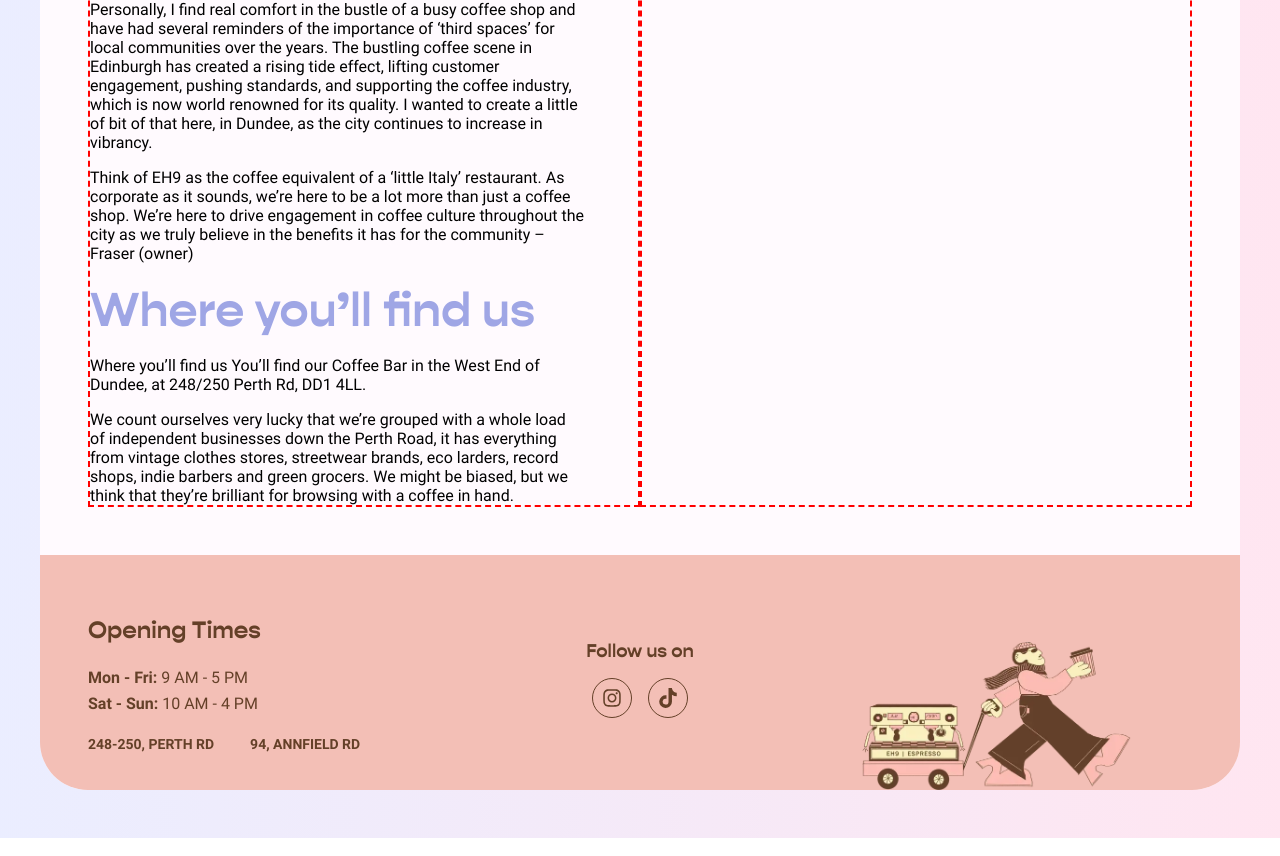
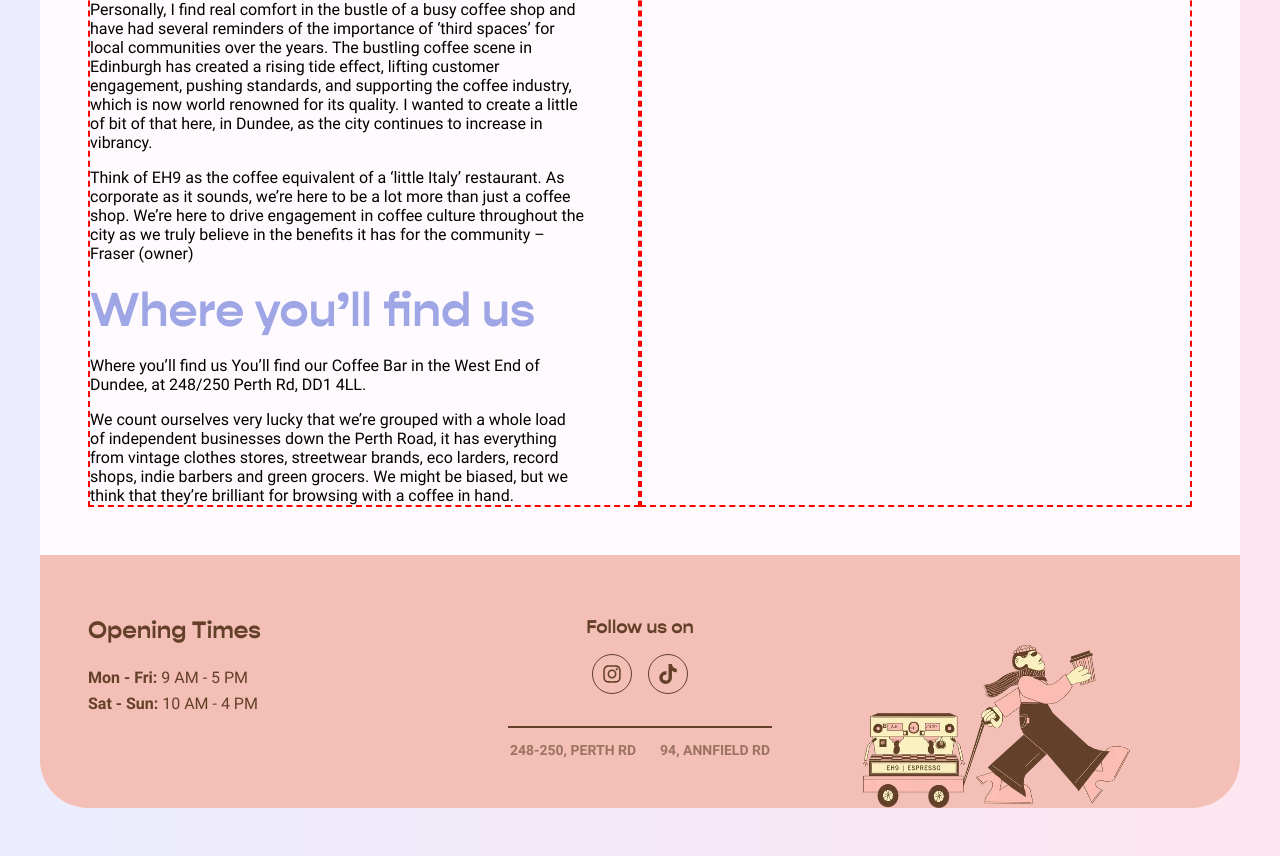
Before and after one commit to crlarrea/eh9, a React (Vite) app: page /about in a window 1280 px wide. Shown: the part 1009-1865 px from the top of the page. Built offline with nearby package versions, Linux system fonts and the light colour scheme.

Commit message:
fix spotify animation

```diff
--- a/src/assets/styles/App.css
+++ b/src/assets/styles/App.css
@@ -108,13 +108,14 @@ body {
 }
 .spotify-player iframe {
   border-radius: 12px;
-  max-width: 550px;
+  width: 800px;
+  height: 450px;
 }
 .spotify-player div {
   position: absolute;
   z-index: 1;
-  left: 55%;
-  top: -49%;
+  left: 65%;
+  top: -22%;
 }
 
 .hero,
@@ -301,23 +302,9 @@ footer article:first-of-type h2 {
 footer article:first-of-type span {
   font-family: "Roboto Bold";
 }
-footer article:first-of-type p:last-child {
-  display: inherit;
-  flex-flow: row wrap;
-  column-gap: 36px;
-  margin-top: 16px;
-}
-footer article:first-of-type p:last-child a {
-  text-decoration: none;
-  text-transform: uppercase;
-  font-size: 14px;
-  font-family: "Roboto Bold";
-  color: #644028;
-}
 footer article:nth-of-type(2) {
   display: inherit;
   flex-flow: column nowrap;
-  justify-content: center;
   align-items: center;
   row-gap: 16px;
   padding-bottom: 48px;
@@ -325,7 +312,14 @@ footer article:nth-of-type(2) {
 footer article:nth-of-type(2) h3 {
   font-family: "Gopher Bold";
 }
-footer article:nth-of-type(2) a {
+footer article:nth-of-type(2) div {
+  display: inherit;
+  column-gap: 16px;
+}
+footer article:nth-of-type(2) div svg {
+  font-size: 20px;
+}
+footer article:nth-of-type(2) div a {
   color: #644028;
   border: 1px solid #644028;
   padding: 7px;
@@ -336,17 +330,31 @@ footer article:nth-of-type(2) a {
   height: 40px;
   aspect-ratio: 1;
 }
-footer article:nth-of-type(2) a:hover {
+footer article:nth-of-type(2) div a:hover {
   transition: all 0.3s;
   background-color: #644028;
   color: #f3bfb6;
 }
-footer article:nth-of-type(2) div {
+footer article:nth-of-type(2) p {
+  border-top: 2px solid #644028;
   display: inherit;
-  column-gap: 16px;
+  flex-flow: row wrap;
+  column-gap: 20px;
+  margin-top: 16px;
 }
-footer article:nth-of-type(2) div svg {
-  font-size: 20px;
+footer article:nth-of-type(2) p a {
+  text-decoration: none;
+  text-transform: uppercase;
+  font-size: 14px;
+  font-family: "Roboto Bold";
+  color: rgba(100, 64, 40, 0.6);
+  border: 2px dashed transparent;
+  padding-top: 12px;
+}
+footer article:nth-of-type(2) p a:hover {
+  transition: all 0.3s;
+  color: #644028;
+  transform: scale(1.1);
 }
 footer article:last-of-type {
   display: inherit;
--- a/src/assets/styles/App.scss
+++ b/src/assets/styles/App.scss
@@ -6,9 +6,6 @@
     padding-left: $xh;
     font: {
       size: $l;
-    }
-    text: {
-      // transform: uppercase;
     }
   }
   div {
@@ -78,17 +75,18 @@
   justify-content: center;
   padding: $h;
   position: relative;
+
   iframe {
     border-radius: 12px;
-    max-width: 550px;
+    width: 800px;
+    height: 450px;
   }
 
   div {
     position: absolute;
-    // border: 2px solid red;
     z-index: 1;
-    left: 55%;
-    top: -49%;
+    left: 65%;
+    top: -22%;
   }
 }
 .hero,
@@ -131,7 +129,6 @@ footer {
     width: $xh;
     padding: $xxs;
     aspect-ratio: 1;
-    // background-color: $pink900;
     border-radius: 100%;
     overflow: visible;
   }
@@ -296,34 +293,23 @@ footer {
           family: "Roboto Bold";
         }
       }
-      p {
-        &:last-child {
-          display: inherit;
-          flex-flow: row wrap;
-          column-gap: $xxxl;
-          margin-top: $m;
-          a {
-            text: {
-              decoration: none;
-              transform: uppercase;
-            }
-            font: {
-              size: $s;
-              family: "Roboto Bold";
-            }
-            color: $brown900;
-          }
-        }
-      }
     }
     &:nth-of-type(2) {
       display: inherit;
       flex-flow: column nowrap;
-      justify-content: center;
       align-items: center;
       h3 {
         font: {
           family: "Gopher Bold";
+        }
+      }
+
+      div {
+        display: inherit;
+        column-gap: $m;
+        svg {
+          font: {
+            size: $xl;
           }
         }
         a {
@@ -343,12 +329,31 @@ footer {
             color: $pink500;
           }
         }
-      div {
+      }
+      p {
+        border-top: 2px solid $brown900;
+
         display: inherit;
-        column-gap: $m;
-        svg {
+        flex-flow: row wrap;
+        column-gap: $xl;
+        margin-top: $m;
+        a {
+          text: {
+            decoration: none;
+            transform: uppercase;
+          }
           font: {
-            size: $xl;
+            size: $s;
+            family: "Roboto Bold";
+          }
+
+          color: rgba($brown900, 0.6);
+          border: 2px dashed transparent;
+          padding-top: $xs;
+          &:hover {
+            transition: all 0.3s;
+            color: $brown900;
+            transform: scale(1.1);
           }
         }
       }
--- a/src/components/Footer.jsx
+++ b/src/components/Footer.jsx
@@ -17,14 +17,7 @@ export const Footer = () => {
           <span>Sat - Sun:</span> 10 AM - 4 PM
         </p>
 
-        <p>
-          <Link to="https://maps.app.goo.gl/qWCpCSiZWjUNcPbK6" target="_blank">
-            248-250, Perth Rd
-          </Link>
-          <Link to="https://maps.app.goo.gl/DKspTeqE4UsHTidn6" target="_blank">
-            94, Annfield Rd
-          </Link>
-        </p>
+
       </article>
       <article>
         <h3>Follow us on</h3>
@@ -39,6 +32,14 @@ export const Footer = () => {
             <FaTiktok />
           </Link>
         </div>
+        <p>
+          <Link to="https://maps.app.goo.gl/qWCpCSiZWjUNcPbK6" target="_blank">
+            248-250, Perth Rd
+          </Link>
+          <Link to="https://maps.app.goo.gl/DKspTeqE4UsHTidn6" target="_blank">
+            94, Annfield Rd
+          </Link>
+        </p>
       </article>
       <article>
         <img src={logo} />
--- a/src/components/SpotifyPlayer.jsx
+++ b/src/components/SpotifyPlayer.jsx
@@ -6,6 +6,7 @@ import spotifyAnimation from "../assets/img/spotify_animation.json";
 export const SpotifyPlayer = () => {
   return (
     <section className="spotify-player">
+
       <Player
         autoplay
         loop
```
Also changed, not shown: 1 other file (tests, documents, lock files or other folders). Lines whose indentation alone changed are shown as unchanged.
